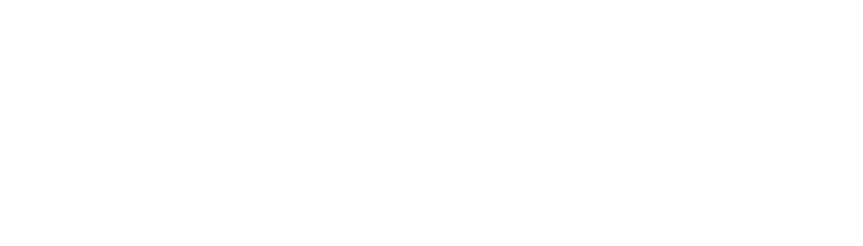
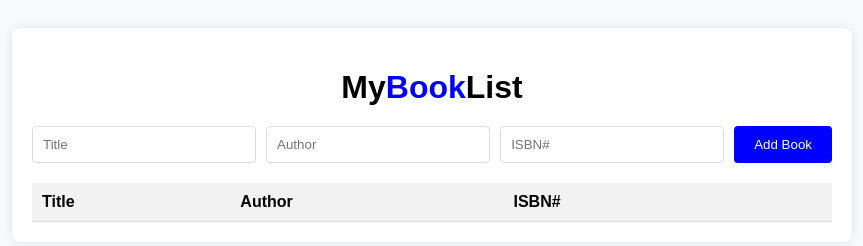
Before and after one commit to acciojob/book-list-SriMoorthy, a website: page main.html in a window 1280 px wide. Shown: the whole page, without its empty margins (208-1071 px from the left). Drawn offline with Linux system fonts and the light colour scheme.

Commit message:
created a submission

```diff
--- a/main.html
+++ b/main.html
@@ -8,6 +8,28 @@
 
 <body>
 	<!-- the entire body must be written by student -->
+	    <div class="container">
+        <h1>My<span style="color: blue;">Book</span>List</h1>
+        <div class="form-group">
+            <input type="text" id="title" placeholder="Title">
+            <input type="text" id="author" placeholder="Author">
+            <input type="text" id="isbn" placeholder="ISBN#">
+            <button id="submit">Add Book</button>
+        </div>
+        <table class="table table-striped">
+            <thead>
+                <tr>
+                    <th>Title</th>
+                    <th>Author</th>
+                    <th>ISBN#</th>
+                    <th></th>
+                </tr>
+            </thead>
+            <tbody id="book-list">
+                <!-- Book rows will go here -->
+            </tbody>
+        </table>
+    </div>
     <script type="text/javascript" src="./script.js">
 </script>
 
--- a/script.js
+++ b/script.js
@@ -1 +1,40 @@
 //your JS code here. If required.
+document.addEventListener('DOMContentLoaded', function () {
+    document.getElementById('submit').addEventListener('click', addBook);
+
+    document.getElementById('book-list').addEventListener('click', function(e) {
+        if (e.target.classList.contains('delete')) {
+            e.target.parentElement.parentElement.remove();
+        }
+    });
+});
+
+function addBook(e) {
+    e.preventDefault();
+
+    const title = document.getElementById('title').value;
+    const author = document.getElementById('author').value;
+    const isbn = document.getElementById('isbn').value;
+
+    if (title === '' || author === '' || isbn === '') {
+        alert('Please fill in all fields');
+        return;
+    }
+
+    const bookList = document.getElementById('book-list');
+
+    const row = document.createElement('tr');
+
+    row.innerHTML = `
+        <td>${title}</td>
+        <td>${author}</td>
+        <td>${isbn}</td>
+        <td><button class="delete">Clear</button></td>
+    `;
+
+    bookList.appendChild(row);
+
+    document.getElementById('title').value = '';
+    document.getElementById('author').value = '';
+    document.getElementById('isbn').value = '';
+}
--- a/styles.css
+++ b/styles.css
@@ -1 +1,67 @@
 /*  your css code here. If applicable */
+body {
+    font-family: Arial, sans-serif;
+    background-color: #f8f9fa;
+    padding: 20px;
+}
+
+.container {
+    max-width: 800px;
+    margin: auto;
+    background: #fff;
+    padding: 20px;
+    border-radius: 8px;
+    box-shadow: 0 0 10px rgba(0, 0, 0, 0.1);
+}
+
+h1 {
+    text-align: center;
+    margin-bottom: 20px;
+}
+
+.form-group {
+    display: flex;
+    justify-content: space-between;
+    margin-bottom: 20px;
+}
+
+.form-group input {
+    flex: 1;
+    padding: 10px;
+    margin-right: 10px;
+    border: 1px solid #ddd;
+    border-radius: 4px;
+}
+
+.form-group button {
+    padding: 10px 20px;
+    background-color: blue;
+    color: white;
+    border: none;
+    border-radius: 4px;
+    cursor: pointer;
+}
+
+.table {
+    width: 100%;
+    border-collapse: collapse;
+}
+
+.table th, .table td {
+    padding: 10px;
+    text-align: left;
+    border-bottom: 1px solid #ddd;
+}
+
+.table th {
+    background-color: #f2f2f2;
+}
+
+.delete {
+    background-color: red;
+    color: white;
+    border: none;
+    padding: 5px 10px;
+    border-radius: 4px;
+    cursor: pointer;
+}
```
